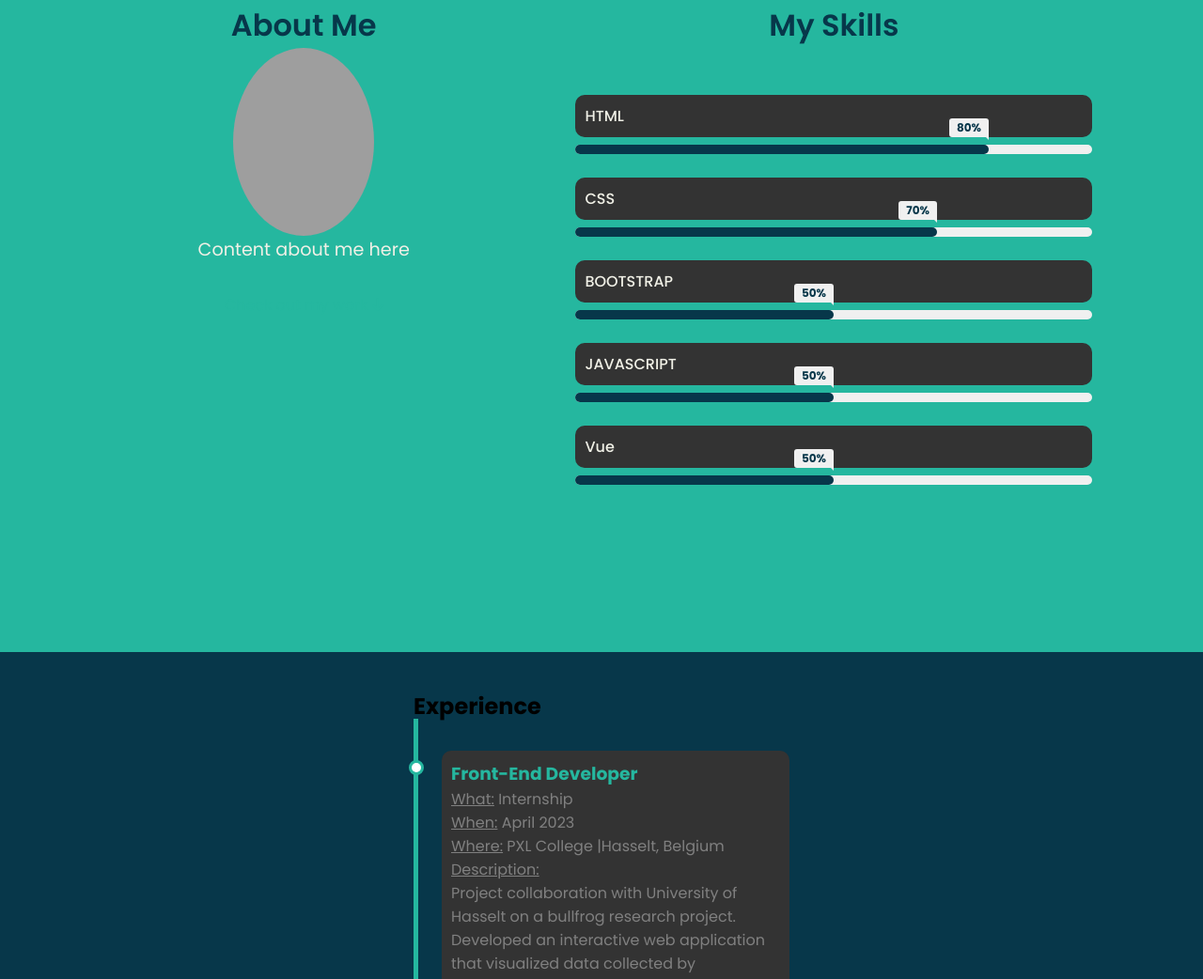
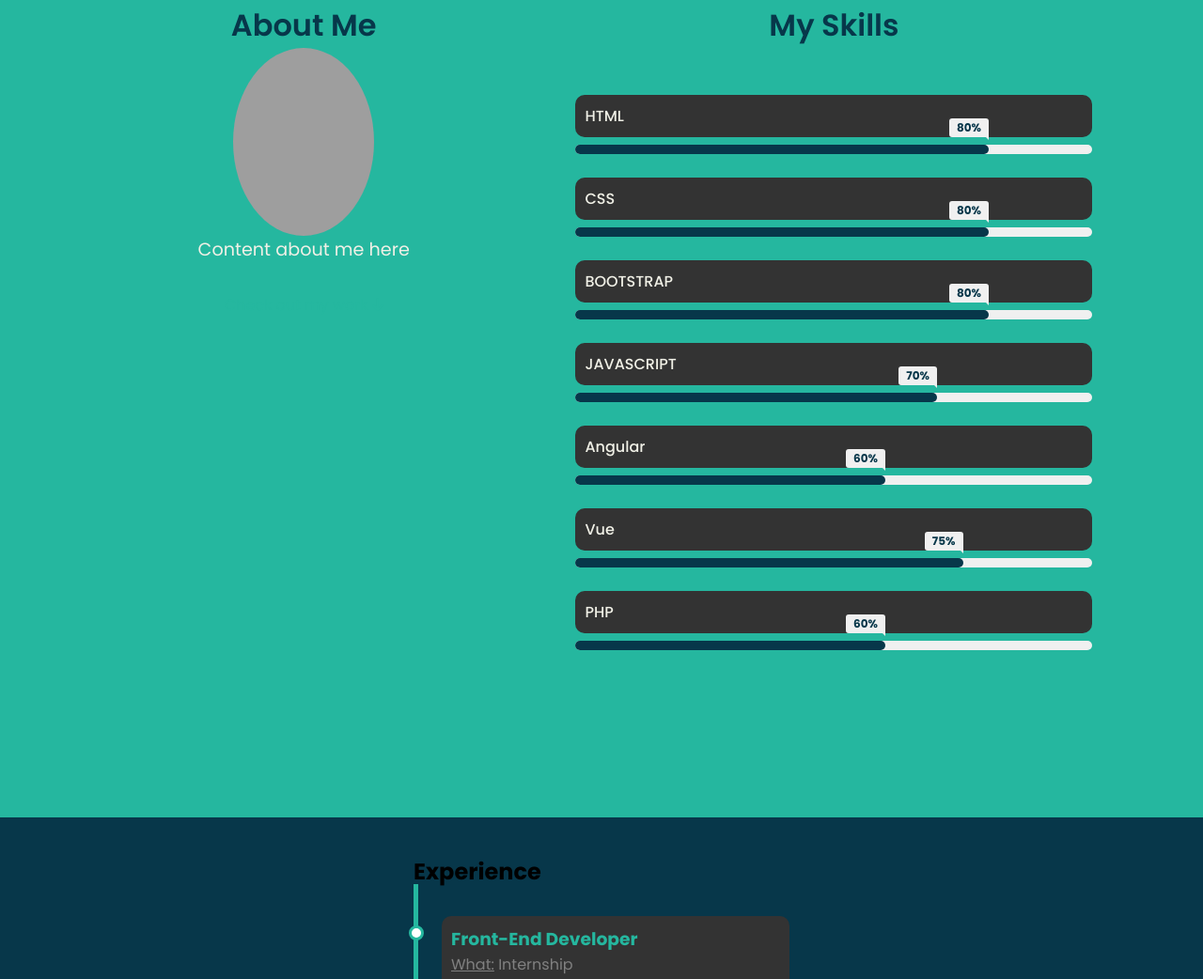
Before and after one commit to MrMojoRising777/portfolio, a website: page index.html in a window 1280 px wide. Shown: the part 893-1935 px from the top of the page at 94% size. Drawn offline with nearby package versions, Linux system fonts and the light colour scheme; grey boxes are pictures that could not be loaded.

Commit message:
Added skills

```diff
--- a/index.html
+++ b/index.html
@@ -66,30 +66,42 @@
                   <span>HTML</span>
                 </div>
                 <div class="progress-line"><span class="html"></span></div>
+              </div>
               <div class="bar">
                 <div class="info">
                   <span>CSS</span>
                 </div>
                 <div class="progress-line"><span class="css"></span></div>
+              </div>
               <div class="bar">
                 <div class="info">
                   <span>BOOTSTRAP</span>
                 </div>
                 <div class="progress-line"><span class="bootstrap"></span></div>
+              </div>
               <div class="bar">
                 <div class="info">
                   <span>JAVASCRIPT</span>
                 </div>
                 <div class="progress-line"><span class="javascript"></span></div>
+              </div>
+              <div class="bar">
+                <div class="info">
+                  <span>Angular</span>
+                </div>
+                <div class="progress-line"><span class="angular"></span></div>
+              </div>
               <div class="bar">
                 <div class="info">
                   <span>Vue</span>
                 </div>
                 <div class="progress-line"><span class="vue"></span></div>
               </div>
+              <div class="bar">
+                <div class="info">
+                  <span>PHP</span>
                 </div>
-                  </div>
-                </div>
+                <div class="progress-line"><span class="php"></span></div>
               </div>
             </div>
             <div class="work-arrow-2">
--- a/styles.css
+++ b/styles.css
@@ -200,16 +200,22 @@ header {
   width: 80%;
 }
 .progress-line .css {
+  width: 80%;
+}
+.progress-line .bootstrap {
+  width: 80%;
+}
+.progress-line .javascript {
   width: 70%;
 }
-.progress-line .bootstrap {
-  width: 50%;
-}
-.progress-line .javascript {
-  width: 50%;
+.progress-line .angular {
+  width: 60%;
 }
 .progress-line .vue {
-  width: 50%;
+  width: 75%;
+}
+.progress-line .php {
+  width: 60%;
 }
 
 .bar .progress-line span::before {
@@ -242,16 +248,22 @@ header {
   content: "80%";
 }
 .progress-line .css::after {
+  content: "80%";
+}
+.progress-line .bootstrap::after {
+  content: "80%";
+}
+.progress-line .javascript::after {
   content: "70%";
 }
-.progress-line .bootstrap::after {
-  content: "50%";
-}
-.progress-line .javascript::after {
-  content: "50%";
+.progress-line .angular::after {
+  content: "60%";
 }
 .progress-line .vue::after {
-  content: "50%";
+  content: "75%";
+}
+.progress-line .php::after {
+  content: "60%";
 }
 
 .navbar.solid {
```
Lines whose indentation alone changed are shown as unchanged.
